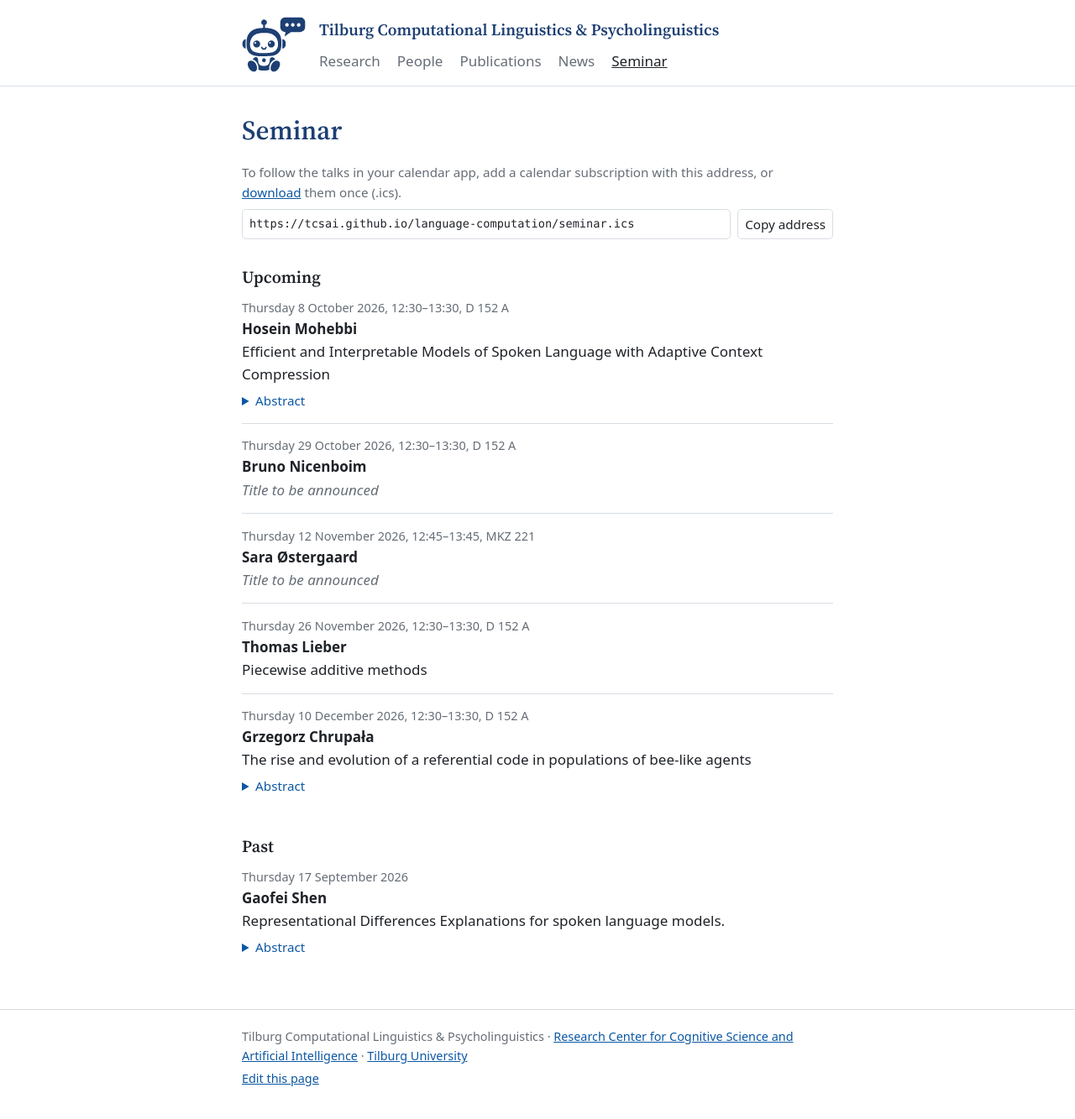
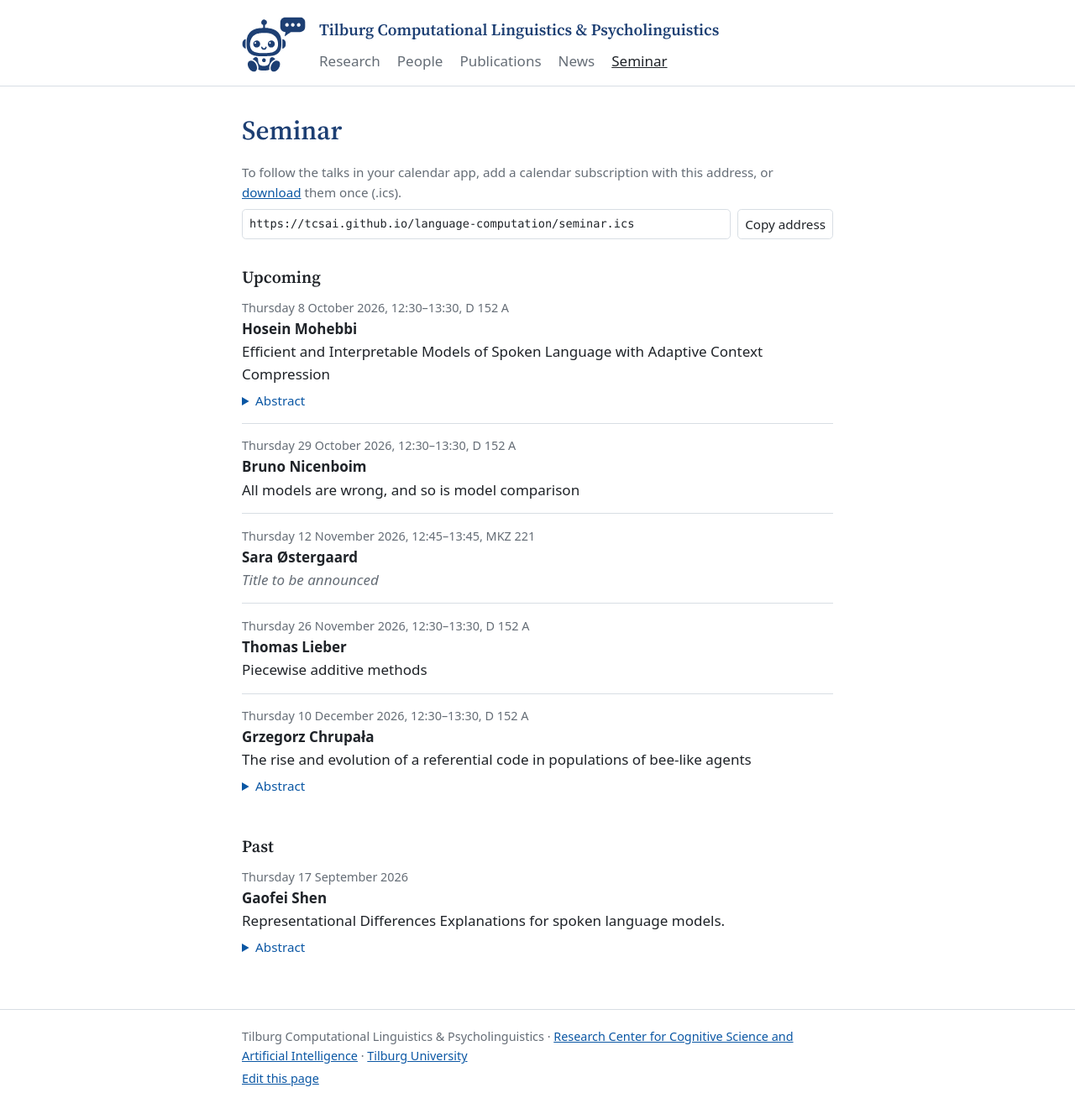
Before and after one commit to tcsai/language-computation, a Jekyll site: the page built from seminar.md, in a window 1280 px wide. Shown: the whole page at 84% size. Built offline with Jekyll 4.4.1, drawn with Linux system fonts in a browser that asks for light colours; our own code applies the rules of GitHub Pages for plain Markdown files.

Commit message:
Add the title of Bruno Nicenboim's seminar talk
Co-Authored-By: Claude Opus 5.5 <noreply@anthropic.com>
Claude-Session: https://claude.ai/code/session_018siYZCWSnh7RRtWyJ3VbeZ

```diff
--- a/schedule.md
+++ b/schedule.md
@@ -50,7 +50,7 @@ Date: 2026-10-29
 Time: 12:30-13:30
 Room: D 152 A
 Speaker: Bruno Nicenboim
-Title:
+Title: All models are wrong, and so is model comparison
 Abstract:
 
 Date: 2026-11-12
```
